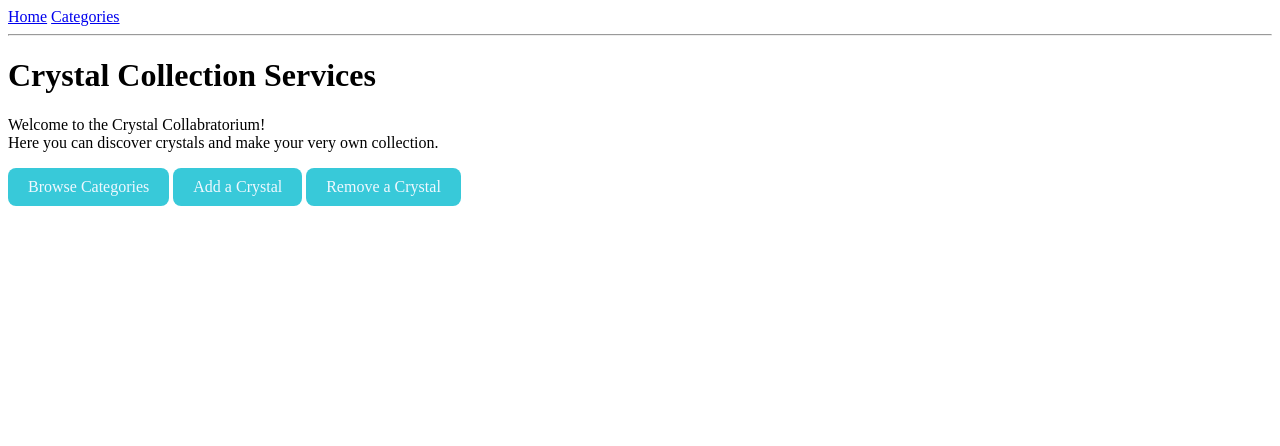
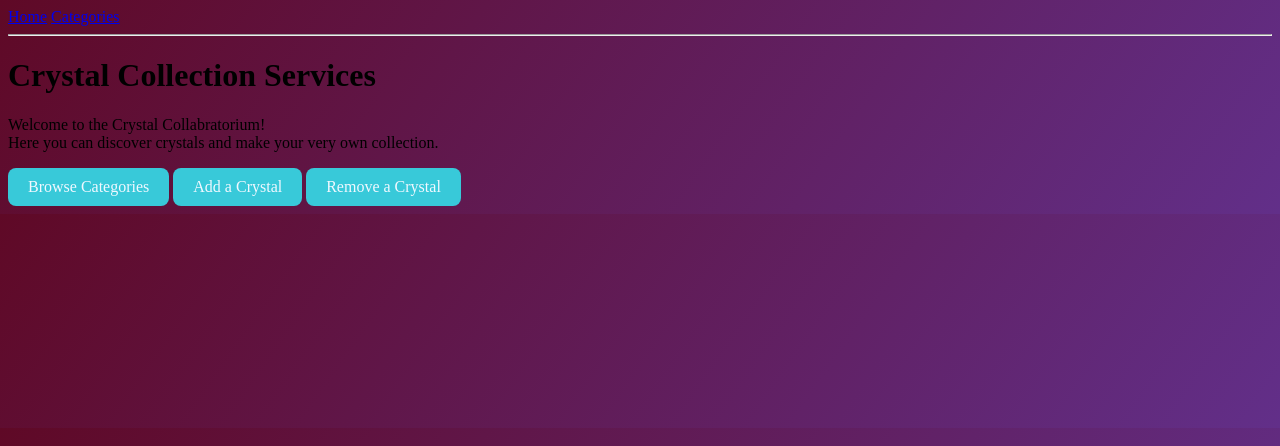
Before and after one commit to Wandalea/APProject, a Flask app: page / in a window 1280 px wide. Shown: the top 446 px of the page. Run offline with Flask 3, Linux system fonts and the light colour scheme.

Commit message:
Add initial CSS

```diff
--- a/static/style.css
+++ b/static/style.css
@@ -1,3 +1,7 @@
+body {
+    background: linear-gradient(125deg, #5f0926, #622f89 );
+}
+
 .page {
     padding: 30px;
     text-align: center;
```
